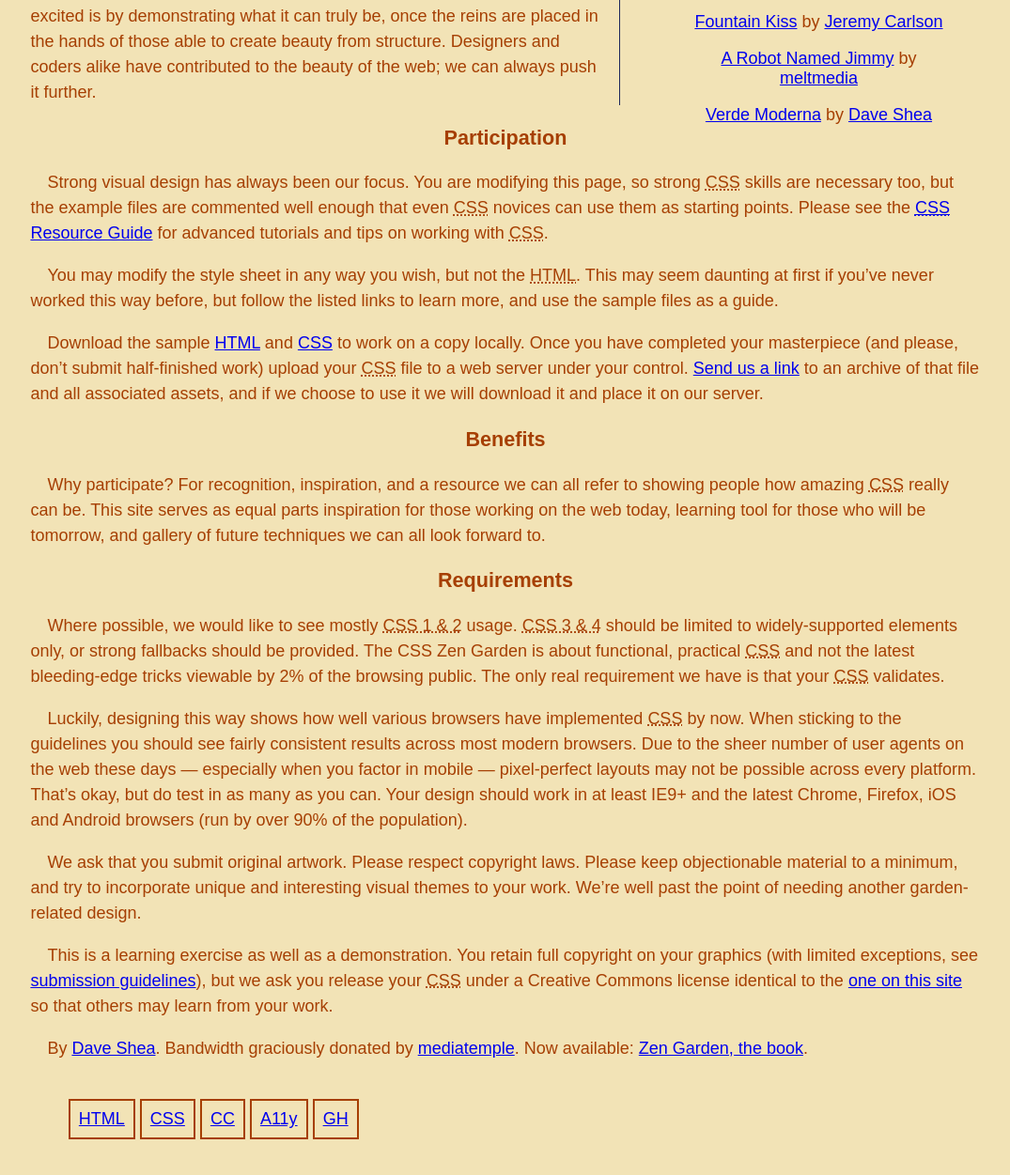
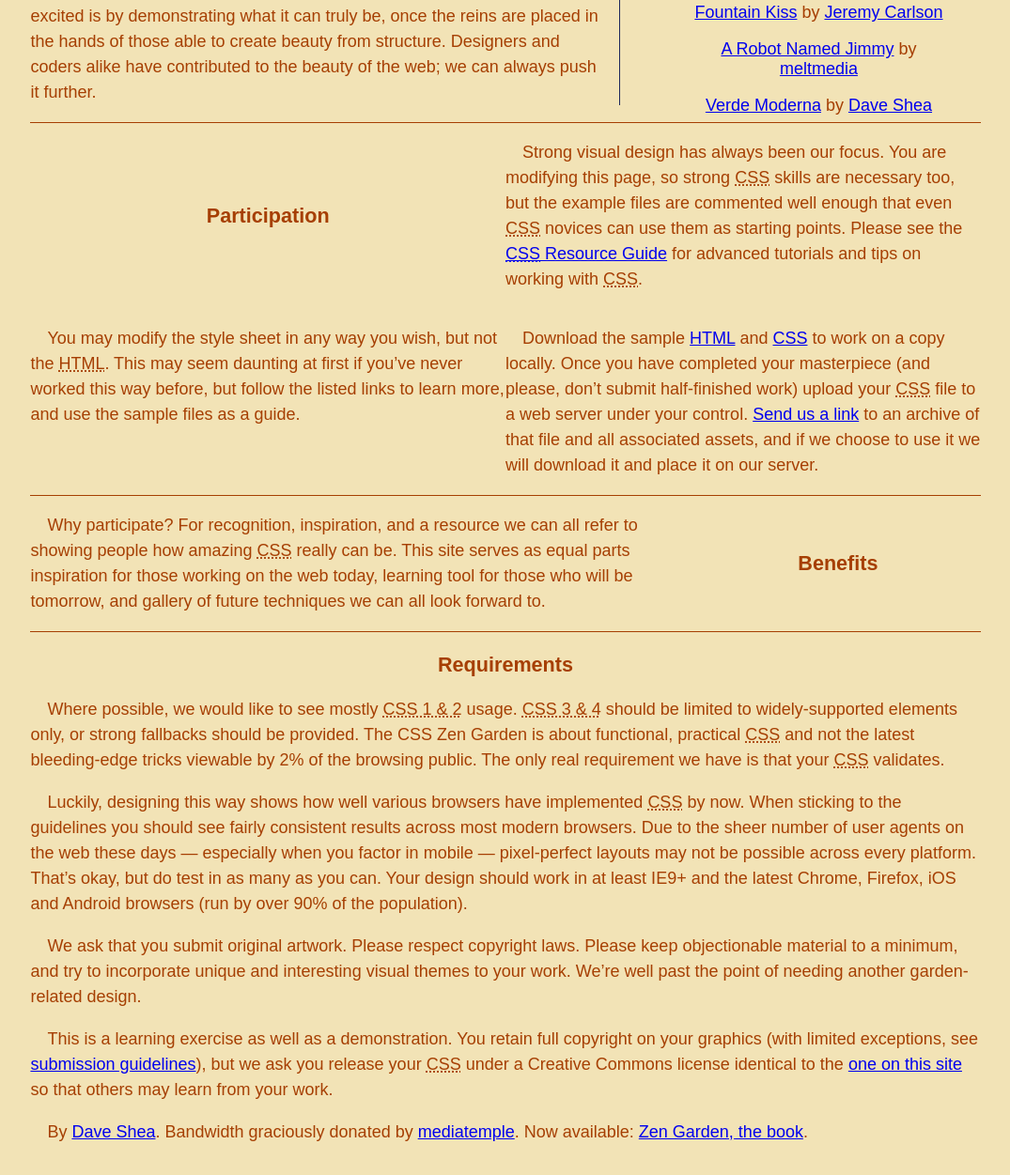
Before and after one commit to felipesilva-pd/desenvolve-introducao-web, a plain HTML site: page CSS Zen Garden/index.html in a window 1280 px wide. Shown: the part 830-2081 px from the top of the page at 94% size, without its empty margins (102-1177 px from the left). Drawn offline with Linux system fonts and the light colour scheme.

Commit message:
Add files via upload

```diff
--- a/CSS Zen Garden/style.css
+++ b/CSS Zen Garden/style.css
@@ -47,7 +47,7 @@ abbr {
 }
 #design-selection {
     position: absolute;
-    top: 550px;
+    top: 540px;
     left: 62%;
     padding-left: 2%;
     padding-right: 2%;
@@ -79,6 +79,7 @@ aside ul li {
 }
 footer {
     margin: 4%;
+    text-align: center;
 
 }
 .main footer a {
@@ -86,3 +87,52 @@ footer {
     padding: 0.5em;
     display: inline-block;
 }
+
+/*1. Aplique o flexbox no rodapé da seção principal, e posicione os links de forma que fique centralizados e com espaçamento entre eles.
+- Defina um mesmo tamanho para os links.
+- Não se esqueça de tratar o caso de quebra de linha.
+2. Configure um layout de flexbox para a seção de benefícios da seguinte forma:
+- O texto deve ficar à esquerda, e o título à direita.
+- O título deve ficar centralizado verticalmente.
+- O texto deve ocupar aproximadamente 70% da largura, e o título 30%.
+3. Configure um layout de flexbox para a seção de participação da seguinte forma:
+- Cada item deve ocupar 50% do espaço disponível.
+- O título deverá ficar centralizado verticalmente.
+4. Inclua uma linha no topo e embaixo das seções de benefícios e participação, utilizando a propriedade border-bottom e border-top respectivamente.
+- Remova a ocorrência de borda duplicada entre as duas seções*/
+
+footer {
+    display: flex;
+    justify-content: space-evenly;
+
+}
+
+.benefits {
+    display: flex;
+    border-bottom: solid 1px;
+    border-top: solid 1px;
+}
+.benefits h3 {
+    align-self: center;
+    order: 2;
+    flex-basis: 30%;
+}
+.benefits > p {
+    order: 1;
+    flex-basis: 70%;
+}
+
+
+.participation {
+    display: flex;
+    flex-wrap: wrap;
+    border-top: solid 1px;
+}
+.participation  h3 {
+    flex-basis: 50%;
+    align-self: center;
+}
+
+.participation  p {
+    flex-basis: 50%;
+}
```
